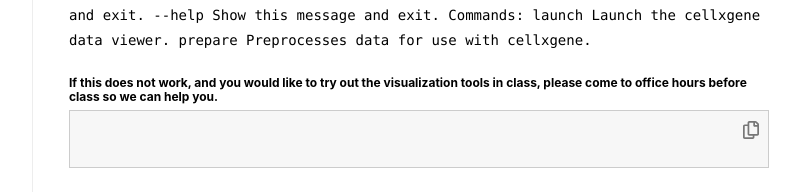
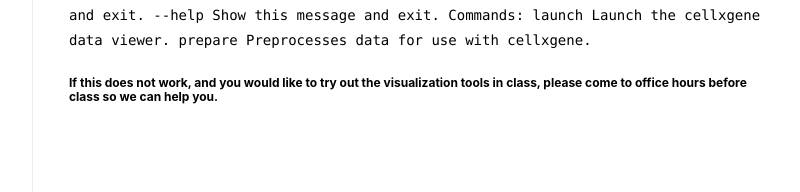
Before and after one commit to chanzuckerberg/scRNA-python-workshop, a Jekyll site: the page built from content/intro/setup.md, in a window 1280 px wide. Shown: the part 3461-3653 px from the top of the page, without its empty margins (267-1067 px from the left). Built offline with Jekyll 4.4.1, drawn with Linux system fonts in a browser that asks for light colours; our own code applies the rules of GitHub Pages for plain Markdown files; a script that is not in the unit is left out; comment, search, counter and statistics services are not loaded.

Commit message:
Absolute image paths

````diff
--- a/content/intro/setup.md
+++ b/content/intro/setup.md
@@ -1,10 +1,8 @@
-
 # Setup
 
 ## Format
 
-The workshop consists of explanatory discussions interspersed with hands-on exercises.  We strongly encourage you to bring a laptop with all required packages installed in order to fully participate. We will also have office hours with CZI computational biology staff available in the morning to help troubleshoot any installation issues before class begins.
-
+The workshop consists of explanatory discussions interspersed with hands-on exercises. We strongly encourage you to bring a laptop with all required packages installed in order to fully participate. We will also have office hours with CZI computational biology staff available in the morning to help troubleshoot any installation issues before class begins.
 
 ## Installation guide (before class)
 
@@ -15,7 +13,6 @@ Even if you have previously installed Python, please install [Anaconda](https://
 Anaconda is _package manager_, which means that it helps coordinate your Python installation and related _packages_ (useful code written by other people for performing specific tasks) for you so that you have a consistent _environment_ (the version of Python and the version of the code in each package that your computer looks at when doing your analysis).
 
 You should now see an icon for "Anaconda Navigator" in your Applications folder (mac) or the Start menu (Windows). Please contact the instructors if you do not see this icon!
-
 
 ### 2. Install Bioconda
 
@@ -28,8 +25,7 @@ Not everyone who uses Anaconda is a biologist. As a result, some biology-specifi
 5. In the bottom text box, type `bioconda` and press `Enter`
 6. Press `Update channels`
 
-<img src="../figures/anaconda-channel.png" width=700>
-
+<img src="https://github.com/chanzuckerberg/scRNA-python-workshop/raw/master/content/figures/anaconda-channel.png" width=700>
 
 ### 3. Download the course config file
 
@@ -42,8 +38,7 @@ To handle installation of all the Python packages required for the workshop (bot
 5. Enter `sfn-workshop` as the Name, and browse for the `sfn-workshop.yaml` file you just downloaded
 6. Press `Import`
 
-<img src="../figures/anaconda-env.png" width=700>
-
+<img src="https://github.com/chanzuckerberg/scRNA-python-workshop/raw/master/content/figures/anaconda-env.png" width=700>
 
 ### 4. Check your installation
 
@@ -53,20 +48,15 @@ To handle installation of all the Python packages required for the workshop (bot
 4. Click on the green `play` button that appears
 5. Select `Open with Jupyter Notebook` from the list
 
-<img src="../figures/anaconda-jupyter.png" width=700>
+<img src="https://github.com/chanzuckerberg/scRNA-python-workshop/raw/master/content/figures/anaconda-jupyter.png" width=700>
 
 You should get a browser tab that says "Jupyter" at the top and lists all the files on your computer. This might not seem like much, but is all you need to get started! :)
 
-
 ## **If this does not work, please come to office hours before class so the CZI computational biology team can help you**
-
 
 ### 5. Download course files
 
 We'll update this once the curriculum has been finalized; please check back soon.
-
-
-
 
 ### Bonus: install fun visualization tools (optional)
 
@@ -77,27 +67,24 @@ We'll update this once the curriculum has been finalized; please check back soon
 5. Select `Open Terminal` _(it's not scary, we promise! :)_
 
 #### For the imaging track:
+
 6. In the terminal window that opens, copy and paste the following and press `Enter`:
-`python3 -m pip install napari`
+   `python3 -m pip install napari`
 
 To test your installation of napari, type `napari` in the next terminal line and press `Enter`. You should see an application window open up.
 
 #### For the single-cell analysis track:
+
 6. In the terminal window that opens, copy and paste the following and press `Enter`:
-`python3 -m pip install cellxgene`
+   `python3 -m pip install cellxgene`
 
 To test your installation of cellxgene, type `cellxgene` in the next terminal line and press `Enter`. You should see something like this:
 <code>Usage: cellxgene [OPTIONS] COMMAND [ARGS]...
 Options:
-  --version  Show the version and exit.
-  --help     Show this message and exit.
+--version Show the version and exit.
+--help Show this message and exit.
 Commands:
-  launch   Launch the cellxgene data viewer.
-  prepare  Preprocesses data for use with cellxgene.</code>
+launch Launch the cellxgene data viewer.
+prepare Preprocesses data for use with cellxgene.</code>
 
 #### If this does not work, and you would like to try out the visualization tools in class, please come to office hours before class so we can help you.
-
-
-```python
-
-```
````
